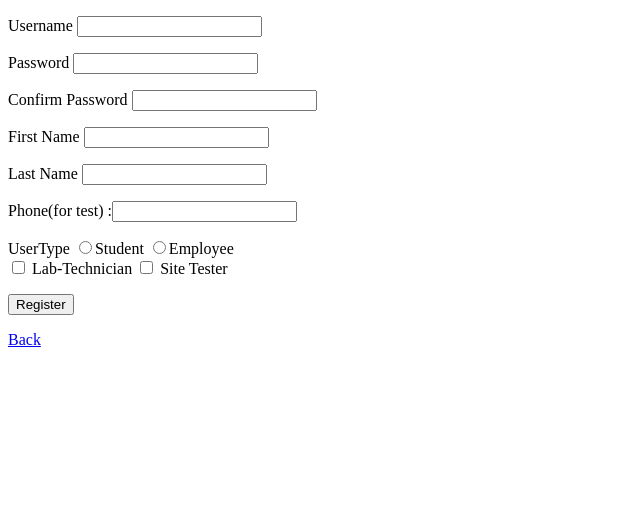
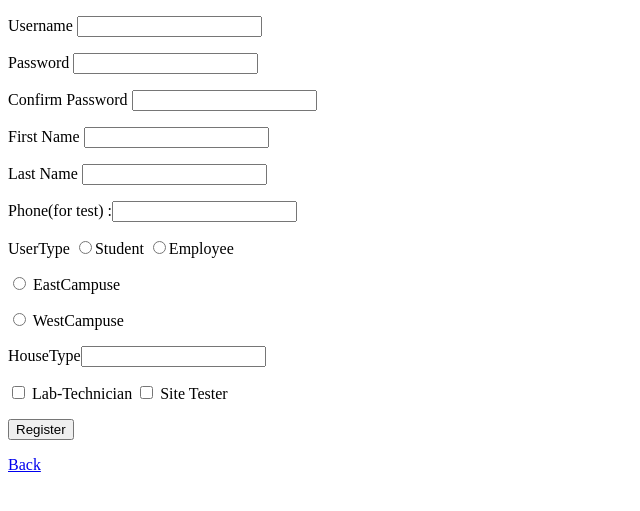
Before and after one commit to Southwindlin/Gatech-Covid19-Testing-System, a Flask app: page /registForm in a window 1280 px wide. Shown: the top 511 px of the page, without its empty margins (0-640 px from the left). Run offline with Flask 2, Linux system fonts and the light colour scheme; some libraries are stand-ins or nearby versions.

Commit message:
tring to makes the registration work

```diff
--- a/FlaskDemo/templates/regform.html
+++ b/FlaskDemo/templates/regform.html
@@ -15,10 +15,15 @@
     <div>
          <label >UserType</label>
          <label class="form-control">
-         <input type="radio" name="Type" value="0" id="student"><label for="student">Student</label>
-         <input type="radio" name="Type" value="1" id="employee"><label for="employee">Employee</label>
+         <input type="radio" name="Type" value="student" id="student"><label for="student">Student</label>
+         <input type="radio" name="Type" value="employee" id="employee"><label for="employee">Employee</label>
+
     </label>
         <div>
+            <p><input type="radio" name="Location" value="east" > EastCampuse</p>
+            <p><input type="radio" name="Location" value="west" > WestCampuse</p>
+            <p>HouseType<input type="text" name="HouseType" > </p>
+
             <input type="checkbox" name="employType" value="labTech" > Lab-Technician
             <input type="checkbox" name="employType" value="siteTester" > Site Tester
         </div>
```
